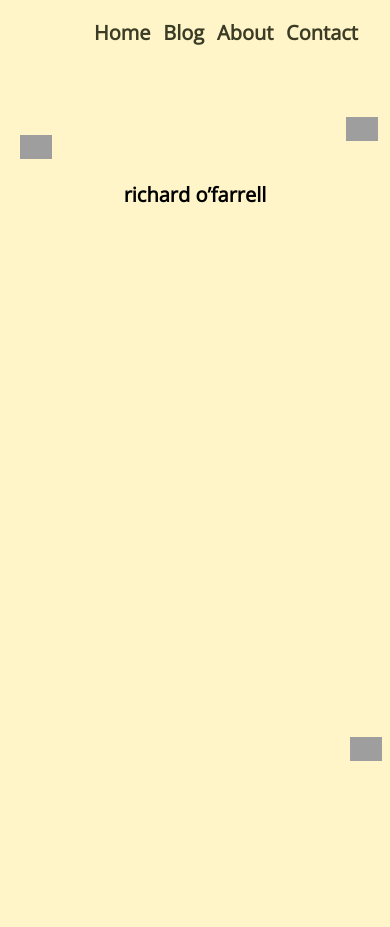
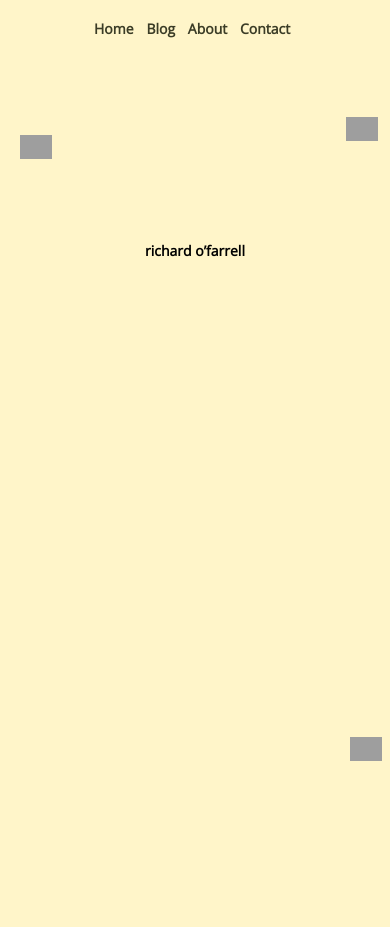
Before and after one commit to richardofarrell/richardofarrell.github.io, a Jekyll site: the page built from index.md, in a window 390 px wide. Built offline with Jekyll 4.4.1, drawn with Linux system fonts in a browser that asks for light colours; grey boxes are pictures that could not be loaded.

Commit message:
Update default.html

```diff
--- a/_layouts/default.html
+++ b/_layouts/default.html
@@ -10,12 +10,12 @@
         /* Change font for headings and paragraphs */
         h1, h3, h4, h5, h6, p {
             font-family: 'Open Sans', sans-serif;
-            font-size: clamp(20px, 1.8vw, 20px); /* Adjust the desired font size */
+            font-size: clamp(14px, 1.8vw, 20px); /* Adjust the desired font size */
         }
 
         main {
             font-family: 'Open Sans', sans-serif;
-            font-size: clamp(24px, 6vw, 48px);/* Adjust the desired font size */
+            font-size: clamp(34px, 6vw, 48px);/* Adjust the desired font size */
             margin: 0 clamp(50px, 5vw + 30px, 150px) clamp(100px, 15vw + 30px, 325px);
             margin-top: 6em;
             text-align: center; /* Center align the content */
```
